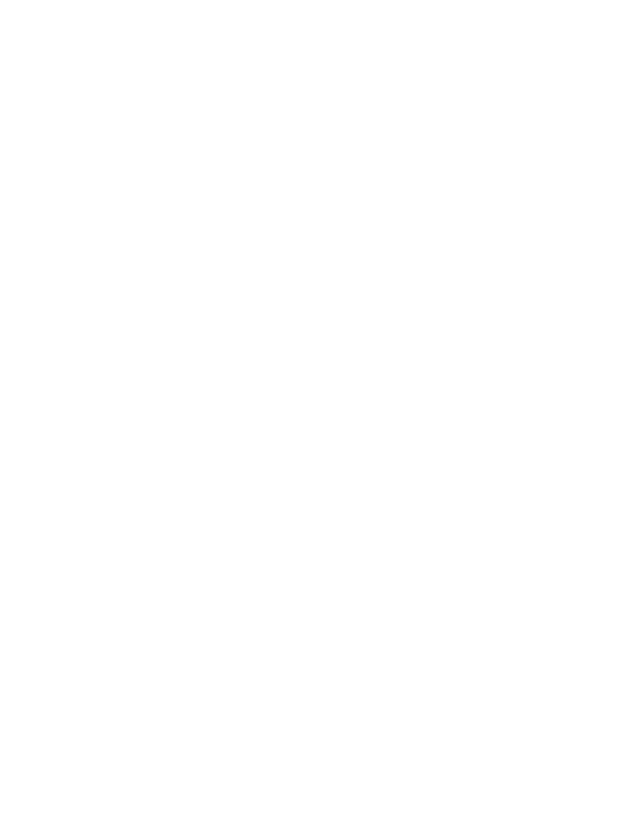
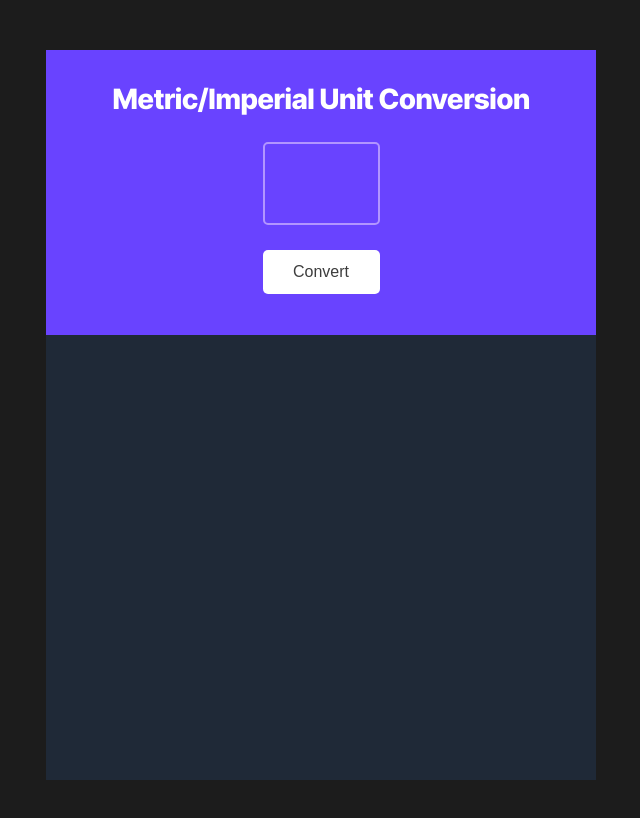
Before and after one commit to Diliano/unit-converter, a plain HTML site: page index.html in a window 1280 px wide. Shown: the whole page, without its empty margins (319-959 px from the left). Drawn offline with Linux system fonts and the light colour scheme.

Commit message:
Added custom font, basic HTML structure and styling for heading container

```diff
--- a/index.css
+++ b/index.css
@@ -1,3 +1,77 @@
+@font-face {
+    src: url("Inter-VariableFont_slnt,wght.ttf");
+    font-family: Inter;
+}
+
 body {
     margin: 0;
+    background: #1C1C1C;
+    font-family: Inter;
+    color: #FFF;
+    text-align: center;
 }
+
+#container {
+    width: 550px;
+    margin: 50px auto;
+}
+
+#heading-container {
+    height: 285px;
+    background: #6943FF;
+}
+
+#heading {
+    font-size: 28px;
+    font-style: normal;
+    font-weight: 800;
+    line-height: 38px;
+    letter-spacing: -0.84px;
+    padding-top: 30px;
+}
+
+input::-webkit-outer-spin-button,
+input::-webkit-inner-spin-button {
+  -webkit-appearance: none;
+  margin: 0;
+}
+
+input[type=number] {
+  -moz-appearance: textfield;
+}
+
+#input {
+    margin-top: 5px;
+    width: 117px;
+    height: 83px;
+    background: none;
+    border: 2px solid #B295FF;
+    border-radius: 5px;
+    font-size: 40px;
+    font-style: normal;
+    font-weight: 800;
+    line-height: 24.393px;
+    color: #FFF;
+    text-align: center;
+    padding: 0 10px;
+}
+
+#convert-btn {
+    display: block;
+    width: 117px;
+    margin: 25px auto;
+    padding: 10px 25px;
+    background: #FFF;
+    border-radius: 5px;
+    border: none;
+    color: #3D3D3D;
+    font-size: 16px;
+    font-style: normal;
+    font-weight: 500;
+    line-height: 24px;
+}
+
+#results-container {
+    height: 445px;
+    background: #1F2937;
+}
--- a/index.html
+++ b/index.html
@@ -3,6 +3,15 @@
         <link rel="stylesheet" href="index.css">
     </head>
     <body>
+        <div id="container">
+            <div id="heading-container">
+                <h1 id="heading">Metric/Imperial Unit Conversion</h1>
+                <input id="input">
+                <button id="convert-btn">Convert</button>
+            </div>
+            <div id="results-container">
+            </div>
+        </div>
         <script src="index.js"></script>
     </body>
 </html>
```
Also changed, not shown: Inter-VariableFont_slnt,wght.ttf (added).
